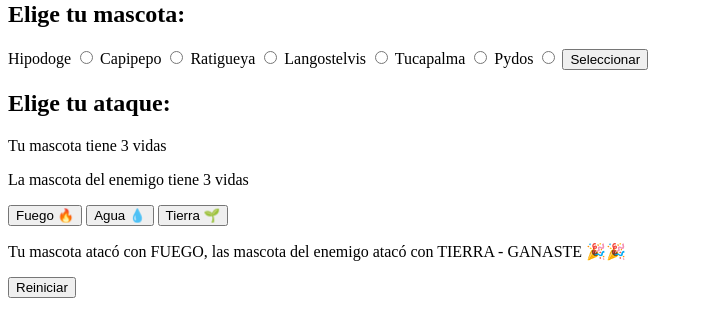
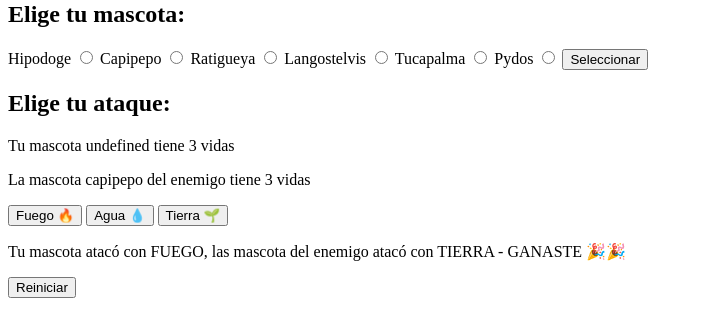
Before and after one commit to JohnHoyos/juego, a plain HTML site: page mokepon.html in a window 1280 px wide. Both pictures are taken after a click on the button "Seleccionar". Shown: the part 80-416 px from the top of the page, without its empty margins (0-703 px from the left). Drawn offline with Linux system fonts and the light colour scheme.

Commit message:
Optimizacion 2 JS

```diff
--- a/js/mokepon.js
+++ b/js/mokepon.js
@@ -1,21 +1,25 @@
 function iniciarJuego(){
+//Aca se toma la varible que contiene todo el boton
 let botonMascotaJugador = document.getElementById("boton-mascota")
-
+//Aca se le asigna un listener para cuando le den click
 botonMascotaJugador.addEventListener('click',seleccionarMascotaJugador)
 }
-function encontrarSeleccion(mascotas,tamano){
-    for(i=0;i<tamano;i++){
-        if(mascotas[i].checked)
-            return mascotas[i].id
+function encontrarSeleccion(listado,opcion){ //funcion generica para grupos4
+    var aleatorio = Math.floor(Math.random()*(listado.length))
+    if(opcion) return listado[aleatorio].id
+    else{
+        for(i=0;i<listado.length;i++){
+            if(listado[i].checked)
+                return listado[i].id
+        }
     }
  }
-
-function seleccionarMascotaJugador(){
+function seleccionarMascotaJugador(){//muestra en pantalla la seleccion
     let listadoMascotas = document.getElementsByName("mascota")
-    let tamano = listadoMascotas.length
-    let seleccion = encontrarSeleccion(listadoMascotas,tamano)
-
-    alert("Elegiste: " + seleccion +" como mascota")
+    let mascotaJugador = document.getElementById("mascota-jugador")
+    let mascotaEnemigo = document.getElementById("mascota-enemigo")
+    mascotaJugador.innerHTML= encontrarSeleccion(listadoMascotas)
+    mascotaEnemigo.innerHTML= encontrarSeleccion(listadoMascotas,true)
+    //alert("Elejiste " + seleccion + " como mascota")
 }
-
 window.addEventListener('load',iniciarJuego)
--- a/mokepon.html
+++ b/mokepon.html
@@ -30,8 +30,8 @@
 
     <section id="seleccionar-ataque">
         <h2>Elige tu ataque:</h2>
-        <p>Tu mascota tiene <span>3</span> vidas</p>
-        <p>La mascota del enemigo tiene <span>3</span> vidas</p>
+        <p>Tu mascota <span id="mascota-jugador"></span> tiene <span>3</span> vidas</p>
+        <p>La mascota <span id="mascota-enemigo"></span> del enemigo tiene <span>3</span> vidas</p>
         <p>
             <button id="fuego">Fuego 🔥</button>
             <button id="agua">Agua 💧</button>
```
